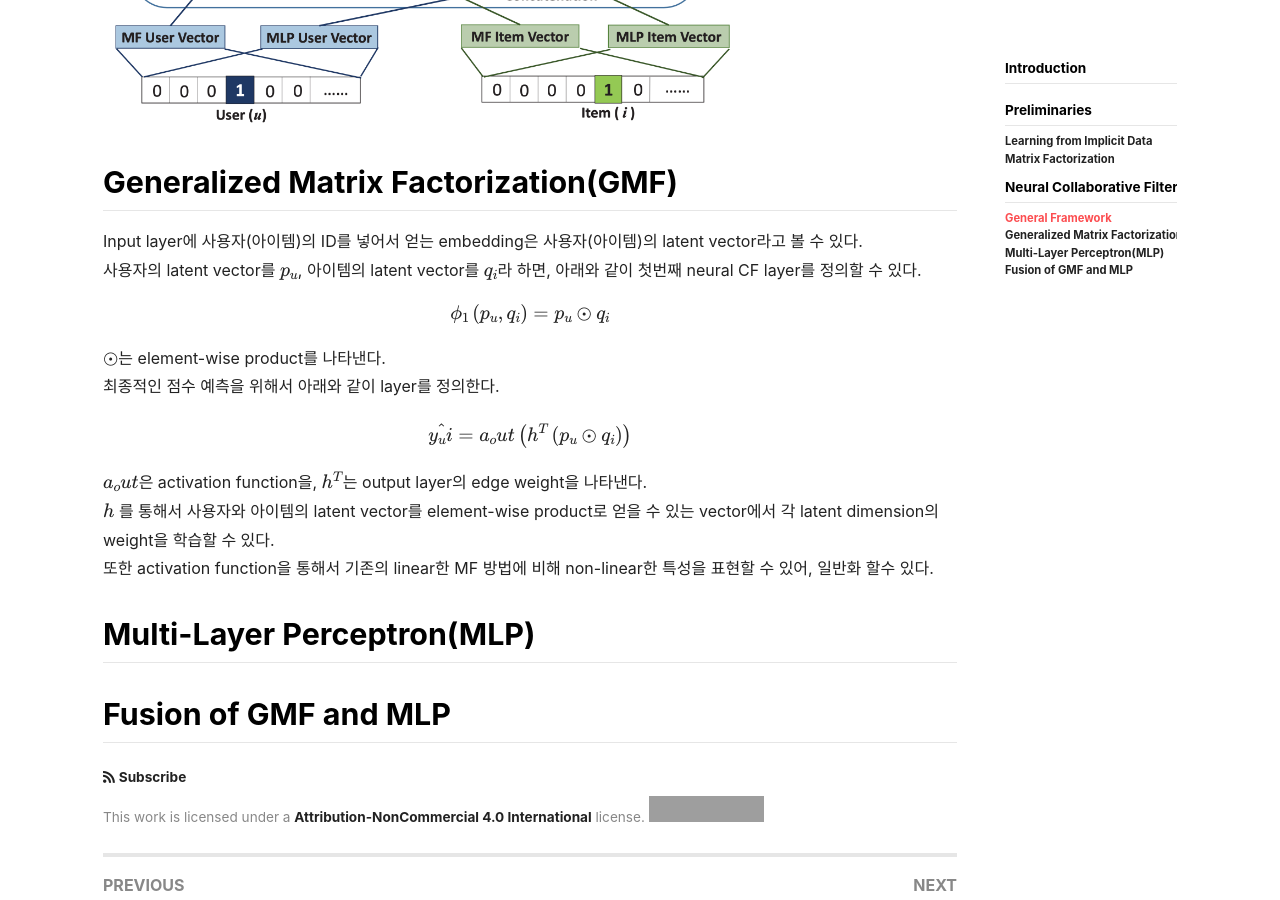
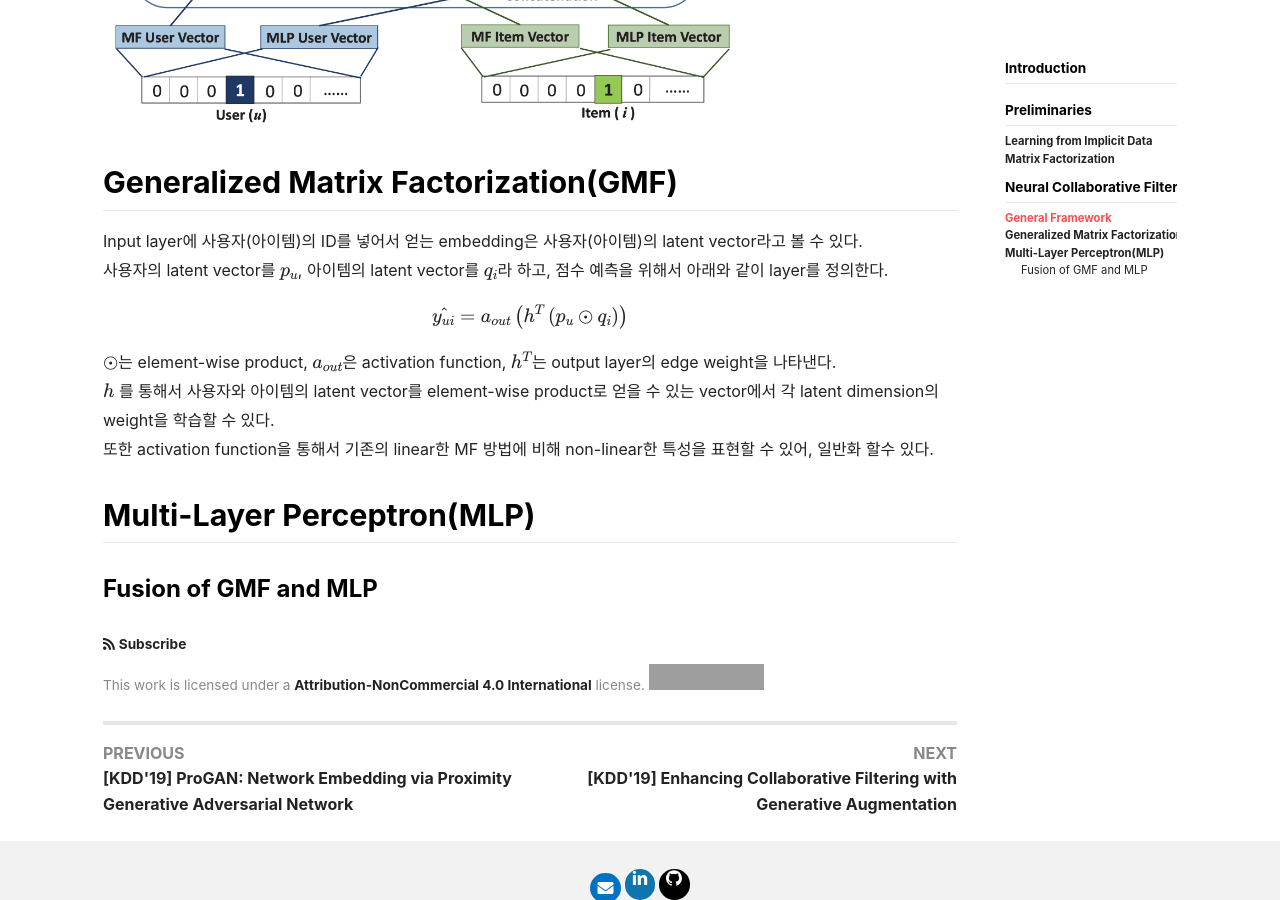
Before and after one commit to cheon-research/cheon-research.github.io, a Jekyll site: the page built from _posts/2020-07-01-NCF.md, in a window 1280 px wide and 900 px high, scrolled down 2421 px. Built offline with Jekyll 4.4.1, drawn with Linux system fonts in a browser that asks for light colours; nearby versions of some CDN libraries; formulas are drawn with MathJax 3; comment, search, counter and statistics services are not loaded; grey boxes are pictures that could not be loaded.

Commit message:
Update 2020-07-01-NCF.md

```diff
--- a/_posts/2020-07-01-NCF.md
+++ b/_posts/2020-07-01-NCF.md
@@ -40,15 +40,12 @@ Matrix Factoriazatio(MF)는 사용자와 아이템을 latent space에 projection
 <img src="https://github.com/cheon-research/cheon-research.github.io/blob/master/assets/post_img/NCF_figure_3.png?raw=true" width="75%" height="75%">
 ## Generalized Matrix Factorization(GMF)
 Input layer에 사용자(아이템)의 ID를 넣어서 얻는 embedding은 사용자(아이템)의 latent vector라고 볼 수 있다.
-사용자의 latent vector를 $$p_u$$, 아이템의 latent vector를 $$q_i$$라 하면, 아래와 같이 첫번째 neural CF layer를 정의할 수 있다.
-<center>$$\phi_1\left(p_u, q_i\right) = p_u \odot q_i $$</center>
-$$\odot$$는 element-wise product를 나타낸다.
-최종적인 점수 예측을 위해서 아래와 같이 layer를 정의한다.
-<center>$$\hat{y_ui} = a_out\left(h^T\left(p_u \odot q_i\right)\right)$$</center>
-$$a_out$$은 activation function을, $$h^T$$는 output layer의 edge weight을 나타낸다.
+사용자의 latent vector를 $$p_u$$, 아이템의 latent vector를 $$q_i$$라 하고, 점수 예측을 위해서 아래와 같이 layer를 정의한다.
+<center>$$\hat{y_{ui}} = a_{out}\left(h^T\left(p_u \odot q_i\right)\right)$$</center>
+$$\odot$$는 element-wise product, $$a_{out}$$은 activation function, $$h^T$$는 output layer의 edge weight을 나타낸다.
 $$h$$ 를 통해서 사용자와 아이템의 latent vector를 element-wise product로 얻을 수 있는 vector에서 각 latent dimension의 weight을 학습할 수 있다.
 또한 activation function을 통해서 기존의 linear한 MF 방법에 비해 non-linear한 특성을 표현할 수 있어, 일반화 할수 있다.
 
 
 ## Multi-Layer Perceptron(MLP)
-## Fusion of GMF and MLP
+### Fusion of GMF and MLP
```
